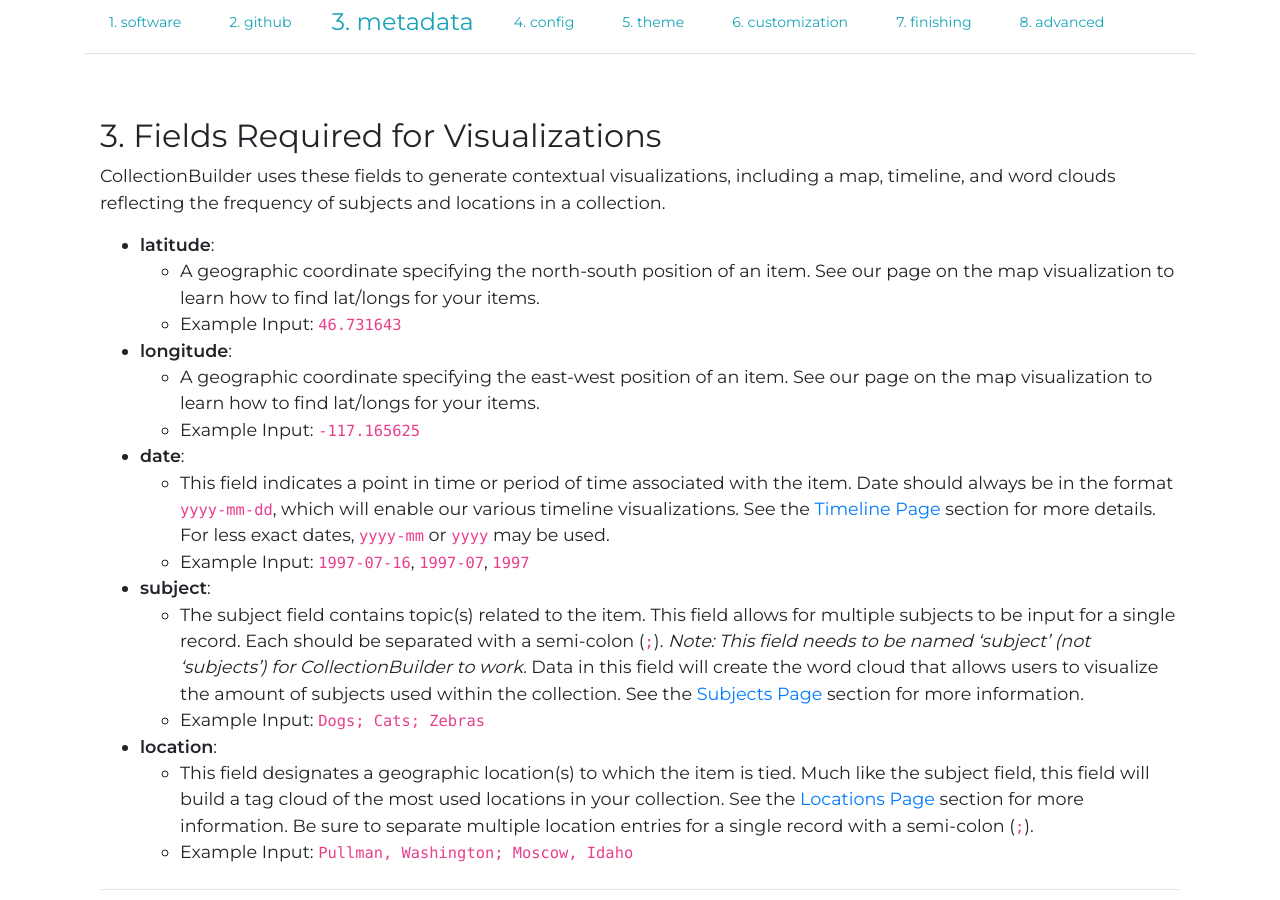
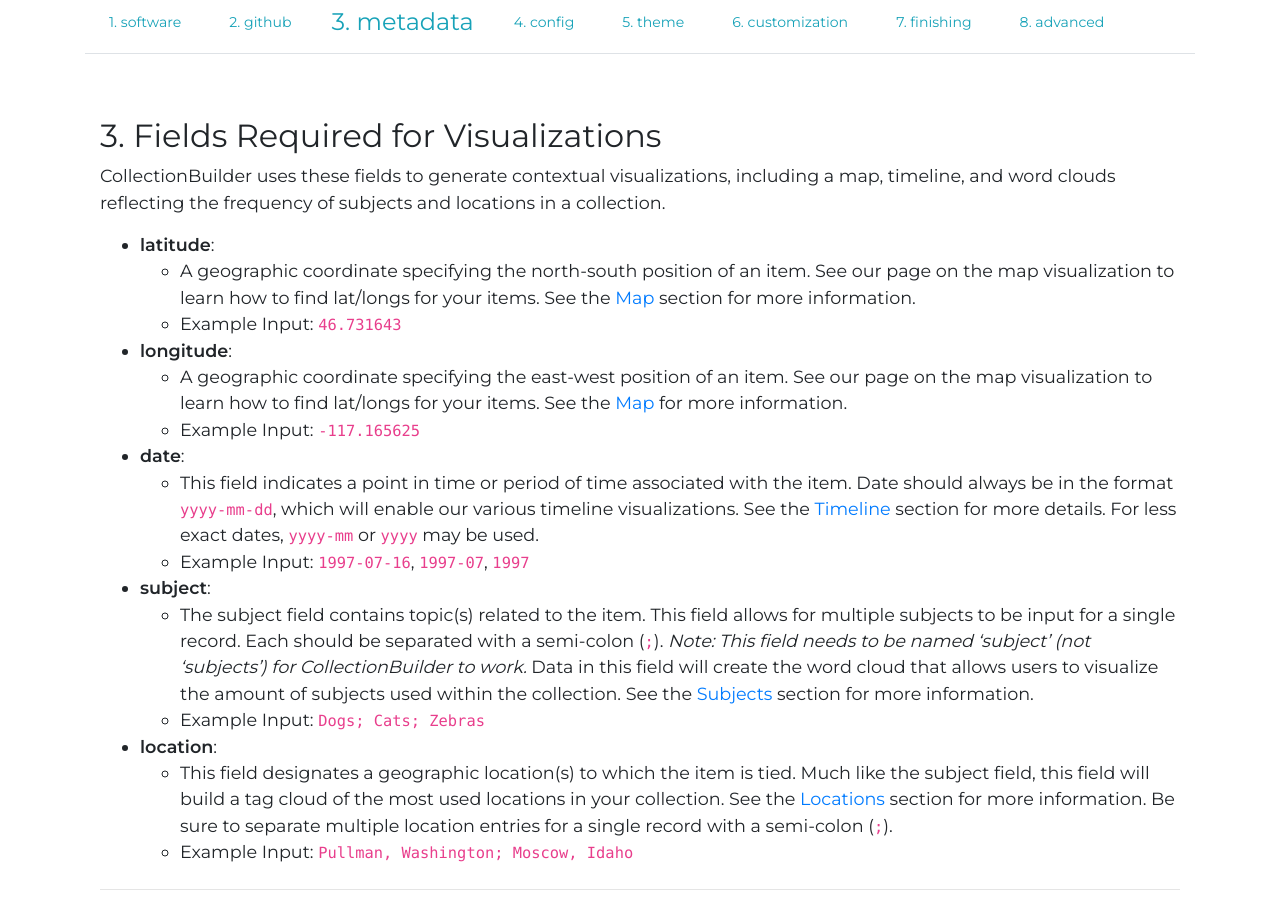
Before and after one commit to CollectionBuilder/collectionbuilder.github.io, a Jekyll site: the page built from _workshop/metadata.md, in a window 1280 px wide and 900 px high, scrolled down 1935 px. Built offline with Jekyll 4.4.1, drawn with Linux system fonts in a browser that asks for light colours.

Commit message:
fix metadata stuff

```diff
--- a/_includes/docs/metadata.md
+++ b/_includes/docs/metadata.md
@@ -54,19 +54,19 @@
 CollectionBuilder uses these fields to generate contextual visualizations, including a map, timeline, and word clouds reflecting the frequency of subjects and locations in a collection.
 
 - **latitude**:
-    - A geographic coordinate specifying the north-south position of an item. See our page on the map visualization to learn how to find lat/longs for your items.
+    - A geographic coordinate specifying the north-south position of an item. See our page on the map visualization to learn how to find lat/longs for your items. See the [Map](theme.html#map-page) section for more information.
     - Example Input: `46.731643`
 - **longitude**:
-    - A geographic coordinate specifying the east-west position of an item. See our page on the map visualization to learn how to find lat/longs for your items.
+    - A geographic coordinate specifying the east-west position of an item. See our page on the map visualization to learn how to find lat/longs for your items. See the [Map](theme.html#map-page) for more information.
     - Example Input: `-117.165625`
 - **date**:
-    - This field indicates a point in time or period of time associated with the item. Date should always be in the format `yyyy-mm-dd`, which will enable our various timeline visualizations. See the [Timeline Page](theme.html#timeline-page) section for more details. For less exact dates, `yyyy-mm` or `yyyy` may be used.
+    - This field indicates a point in time or period of time associated with the item. Date should always be in the format `yyyy-mm-dd`, which will enable our various timeline visualizations. See the [Timeline](theme.html#timeline-page) section for more details. For less exact dates, `yyyy-mm` or `yyyy` may be used.
     - Example Input: `1997-07-16`, `1997-07`, `1997`
 - **subject**:
-    - The subject field contains topic(s) related to the item. This field allows for multiple subjects to be input for a single record. Each should be separated with a semi-colon (`;`). *Note: This field needs to be named 'subject' (not 'subjects') for CollectionBuilder to work.* Data in this field will create the word cloud that allows users to visualize the amount of subjects used within the collection. See the [Subjects Page](theme.html#subjects-page) section for more information.
+    - The subject field contains topic(s) related to the item. This field allows for multiple subjects to be input for a single record. Each should be separated with a semi-colon (`;`). *Note: This field needs to be named 'subject' (not 'subjects') for CollectionBuilder to work.* Data in this field will create the word cloud that allows users to visualize the amount of subjects used within the collection. See the [Subjects](theme.html#subjects-page) section for more information.
     - Example Input: `Dogs; Cats; Zebras`
 - **location**:
-    - This field designates a geographic location(s) to which the item is tied. Much like the subject field, this field will build a tag cloud of the most used locations in your collection. See the [Locations Page](theme.html#locations-page) section for more information. Be sure to separate multiple location entries for a single record with a semi-colon (`;`).
+    - This field designates a geographic location(s) to which the item is tied. Much like the subject field, this field will build a tag cloud of the most used locations in your collection. See the [Locations](theme.html#locations-page) section for more information. Be sure to separate multiple location entries for a single record with a semi-colon (`;`).
     - Example Input: `Pullman, Washington; Moscow, Idaho`
 
 {:.py-4 .mt-4 #recommend}
```
